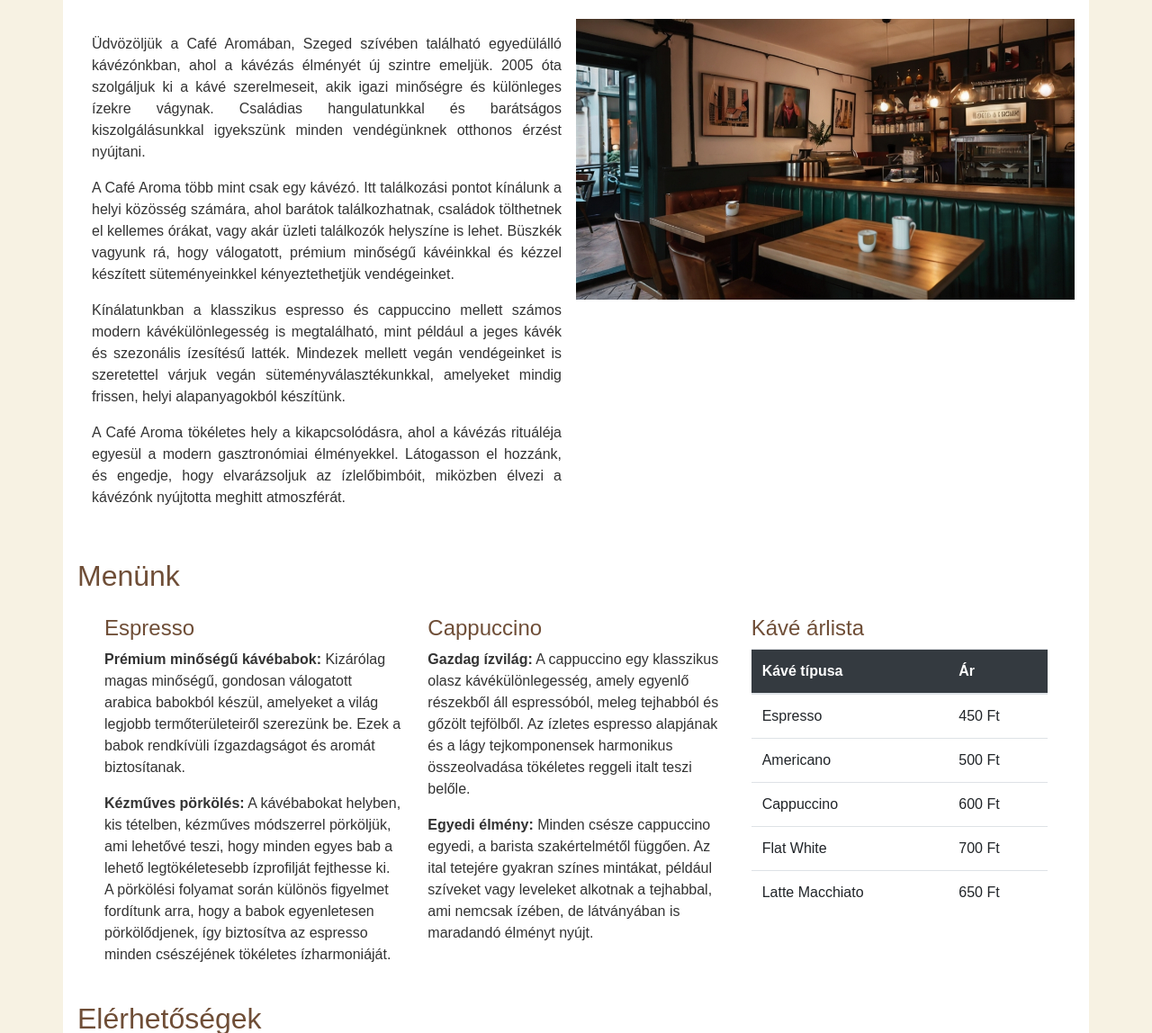
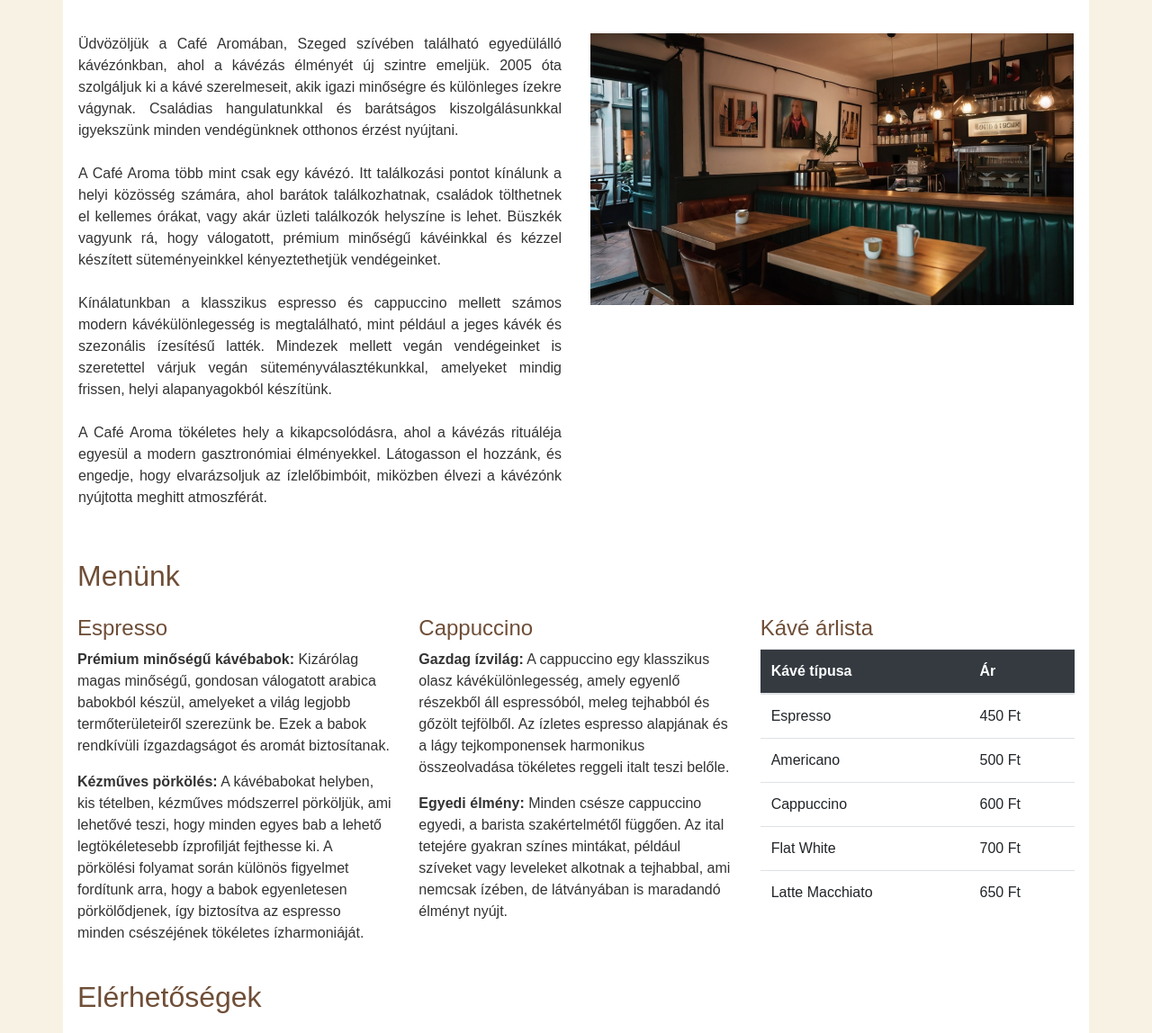
Before and after one commit to tothfazekasbalazs/cafe_aroma, a plain HTML site: page index.html in a window 1280 px wide. Shown: the part 437-1585 px from the top of the page at 90% size. Drawn offline with Linux system fonts and the light colour scheme.

Commit message:
hibak javítása

```diff
--- a/index.html
+++ b/index.html
@@ -37,35 +37,35 @@
         <!-- Bemutatkozás -->
         <article class="p-3">
             <h2 class="my-4">Üdvözöljük a Café Aromában!</h2>
-            <div class="d-flex">
-                <div class="text-justify m-3">
+            <div class="row">
+                <div class="w-50 text-justify p-3">
                     <p>Üdvözöljük a Café Aromában, Szeged szívében található egyedülálló kávézónkban, ahol a kávézás
                         élményét új szintre emeljük. 2005 óta szolgáljuk ki a kávé szerelmeseit, akik igazi minőségre és
                         különleges ízekre vágynak. Családias hangulatunkkal és barátságos kiszolgálásunkkal igyekszünk
-                        minden vendégünknek otthonos érzést nyújtani.
-                        </p>
-                    <p> A Café Aroma több mint csak egy kávézó. Itt találkozási pontot kínálunk a helyi közösség számára, ahol barátok találkozhatnak, családok
+                        minden vendégünknek otthonos érzést nyújtani. <br><br>
+
+                    A Café Aroma több mint csak egy kávézó. Itt találkozási pontot kínálunk a helyi közösség számára, ahol barátok találkozhatnak, családok
                         tölthetnek el kellemes órákat, vagy akár üzleti találkozók helyszíne is lehet. Büszkék vagyunk
                         rá,
                         hogy válogatott, prémium minőségű kávéinkkal és kézzel készített süteményeinkkel kényeztethetjük
-                        vendégeinket.</p>
-                    <p>Kínálatunkban a klasszikus espresso és cappuccino mellett számos modern kávékülönlegesség is
+                        vendégeinket. <br><br>
+                    Kínálatunkban a klasszikus espresso és cappuccino mellett számos modern kávékülönlegesség is
                         megtalálható, mint például a jeges kávék és szezonális ízesítésű latték. Mindezek mellett vegán
                         vendégeinket is szeretettel várjuk vegán süteményválasztékunkkal, amelyeket mindig frissen,
                         helyi
-                        alapanyagokból készítünk.</p>
-                    <p>A Café Aroma tökéletes hely a kikapcsolódásra, ahol a kávézás rituáléja egyesül a modern
+                        alapanyagokból készítünk. <br><br>
+                    A Café Aroma tökéletes hely a kikapcsolódásra, ahol a kávézás rituáléja egyesül a modern
                         gasztronómiai élményekkel. Látogasson el hozzánk, és engedje, hogy elvarázsoljuk az
                         ízlelőbimbóit,
                         miközben élvezi a kávézónk nyújtotta meghitt atmoszférát.</p>
-                </div>
-                <img src="./images/interior.jpg" alt="Café Aroma kávézó">
+                    </div>
+                    <img class="w-50 p-3" src="./images/interior.jpg" alt="Café Aroma kávézó">
             </div>
 
             <!-- Menü -->
             <h2 id="menu" class="my-4">Menünk</h2>
-            <div class="col d-flex">
-                <div class="col">
+            <div class="row">
+                <div class="col-xl-4 col-md-6">
                     <h4>Espresso</h4>
                     <p><span>Prémium minőségű kávébabok:</span> Kizárólag magas minőségű,
                         gondosan válogatott arabica babokból készül, amelyeket a világ legjobb termőterületeiről
@@ -77,7 +77,7 @@
                         tökéletes ízharmoniáját. </p>
 
                 </div>
-                <div class="col">
+                <div class="col-xl-4 col-md-6">
                     <h4>Cappuccino</h4>
                     <p><span>Gazdag ízvilág:</span> A cappuccino egy klasszikus olasz
                         kávékülönlegesség, amely egyenlő részekből áll espressóból, meleg tejhabból és gőzölt tejfölből.
@@ -88,7 +88,7 @@
                         leveleket alkotnak a tejhabbal, ami nemcsak ízében, de látványában is maradandó élményt nyújt.
                     </p>
                 </div>
-                <div class="col">
+                <div class="col-xl-4 col-md-6">
                     <h4>Kávé árlista</h4>
                     <table class="table">
                         <thead class="bg-dark text-white">
@@ -143,7 +143,7 @@
                     </ul>
                 </div>
                 <!-- Üzenetküldő űrlap -->
-                <div class="col-6 float-right ">
+                <div class="col-6 float-right">
                     <form class="urlap">
                         <div class="form-group">
                             <label for="name">Név:</label>
@@ -160,8 +160,8 @@
 
         </article>
         <!-- Elhelyezkedés -->
-        <h2 id="location" class="my-4">Elhelyezkedés</h2>
-        <p>Café Aroma található a szegedi belváros szívében, könnyen megközelíthető tömegközlekedéssel és autóval
+        <h2 id="location" class="my-4 p-3">Elhelyezkedés</h2>
+        <p class="p-3">Café Aroma található a szegedi belváros szívében, könnyen megközelíthető tömegközlekedéssel és autóval
             egyaránt. Parkolási lehetőségek a közelben.</p>
         <div id="map-container" style="height: 400px; width: 100%;">
             <iframe
```
Also changed, not shown: cafe.css (line endings or trailing spaces).
